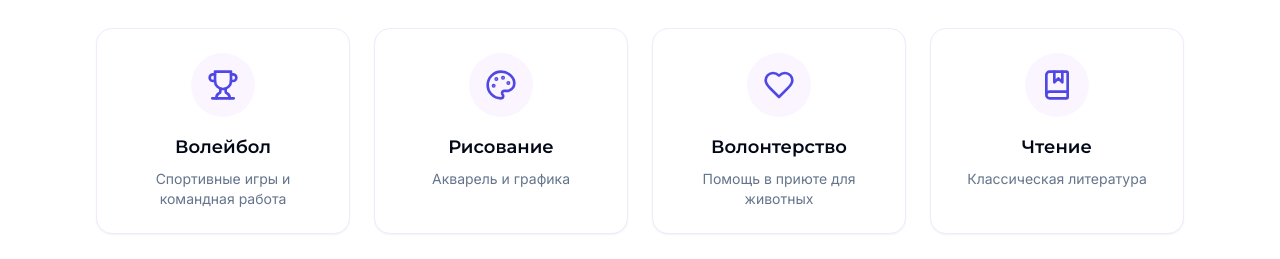
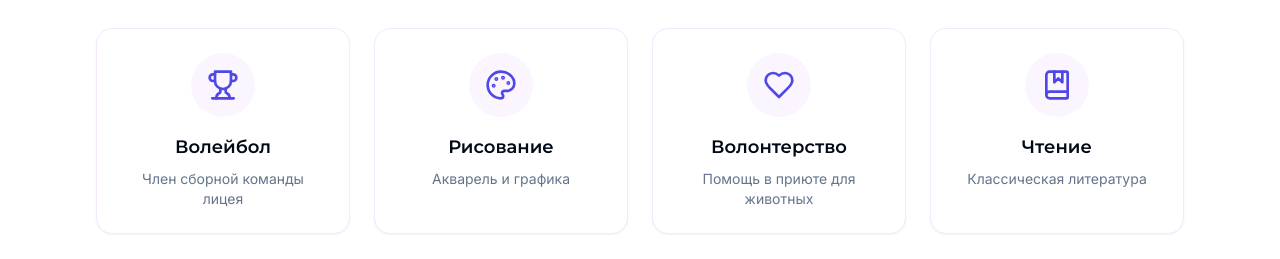
Before and after one commit to pr-poehali-dev/school-girl-portfolio, a React (Vite) app: page / in a window 1280 px wide. Shown: the part 1756-2015 px from the top of the page. Built offline with nearby package versions, Linux system fonts and the light colour scheme.

Commit message:
Добавить волейбольную секцию в лицее

```diff
--- a/src/pages/Index.tsx
+++ b/src/pages/Index.tsx
@@ -28,7 +28,7 @@ const Index = () => {
   const hobbies = [
     {
       title: "Волейбол",
-      description: "Спортивные игры и командная работа",
+      description: "Член сборной команды лицея",
       icon: "Trophy"
     },
     {
```
